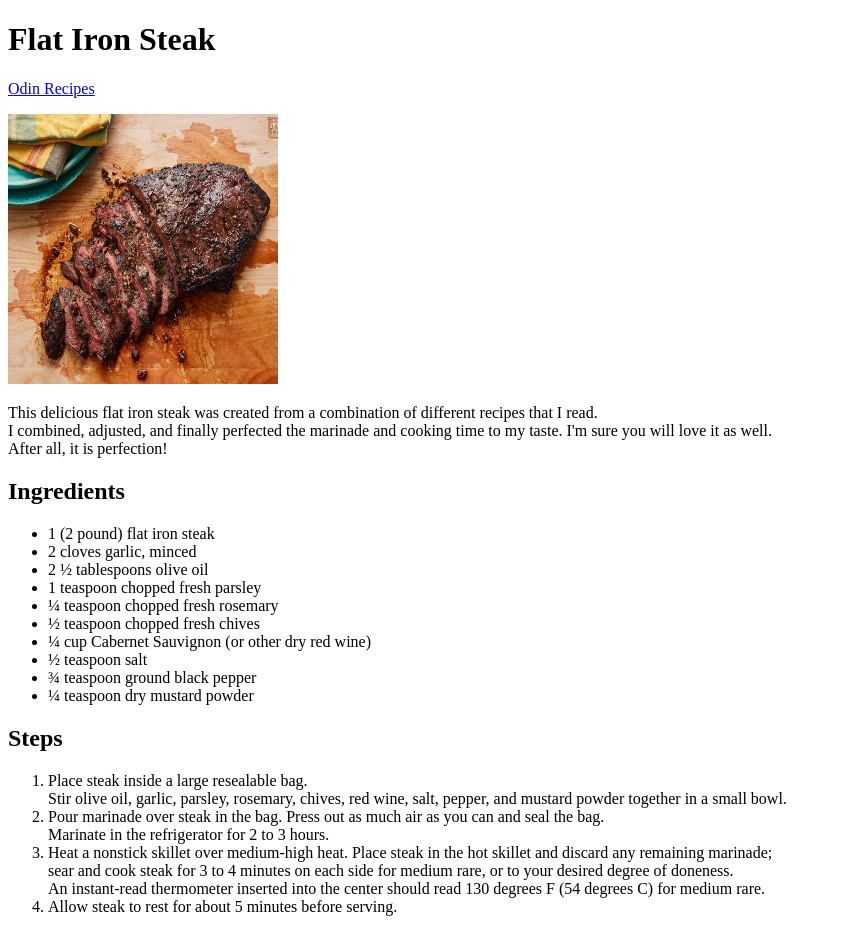
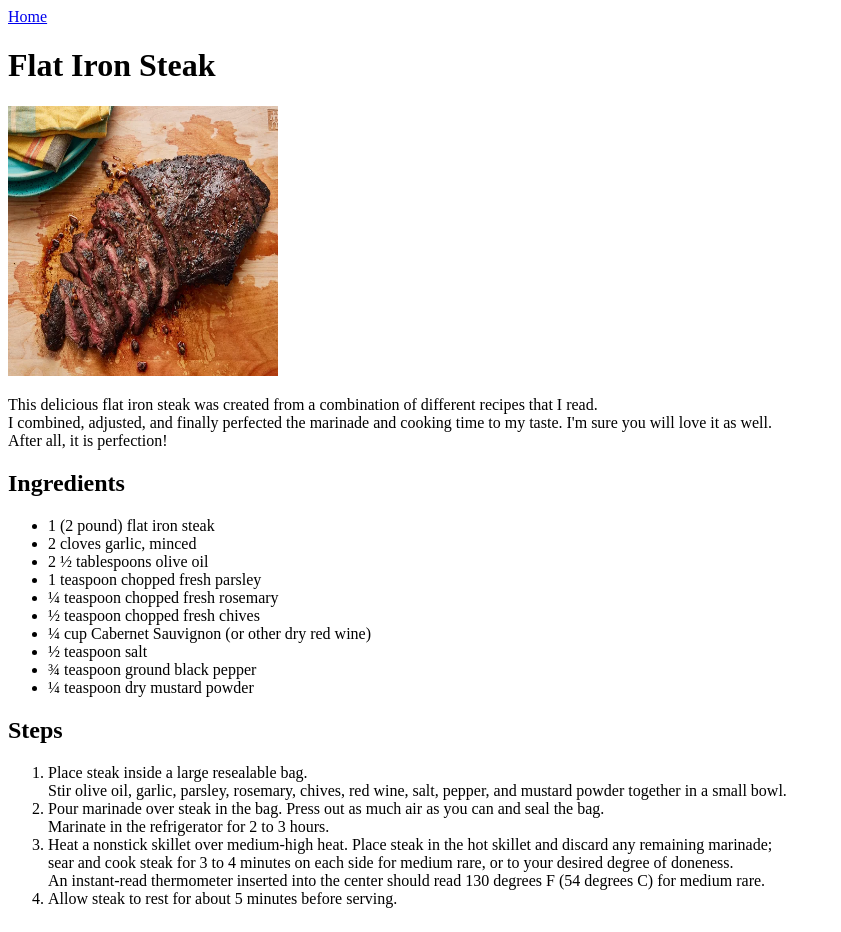
Before and after one commit to VoRteX16N123/odin-recipes, a plain HTML site: page recipes/flat_iron_steak.html in a window 1280 px wide. Shown: the whole page, without its empty margins (0-841 px from the left). Drawn offline with Linux system fonts and the light colour scheme.

Commit message:
Add the Home button to the page
The user can return to the Home page this way

```diff
--- a/recipes/flat_iron_steak.html
+++ b/recipes/flat_iron_steak.html
@@ -6,9 +6,9 @@
     <title>Flat Iron Steak</title>
 </head>
 <body>
+    <a href="../index.html">Home</a>
+
     <h1>Flat Iron Steak</h1>
-
-    <p><a href="../index.html">Odin Recipes</a></p>
 
     <img src="../images/150685-perfect-flat-iron-steak-DDMFS-4x3-3249da60e56343388122d1c615eb4c88.webp"
     height="270" width="270" alt="Image of flat iron steak.">
```
Also changed, not shown: recipes/garlic_chicken.html (+2 -2 lines), recipes/lasagna.html (+2 -2 lines).
